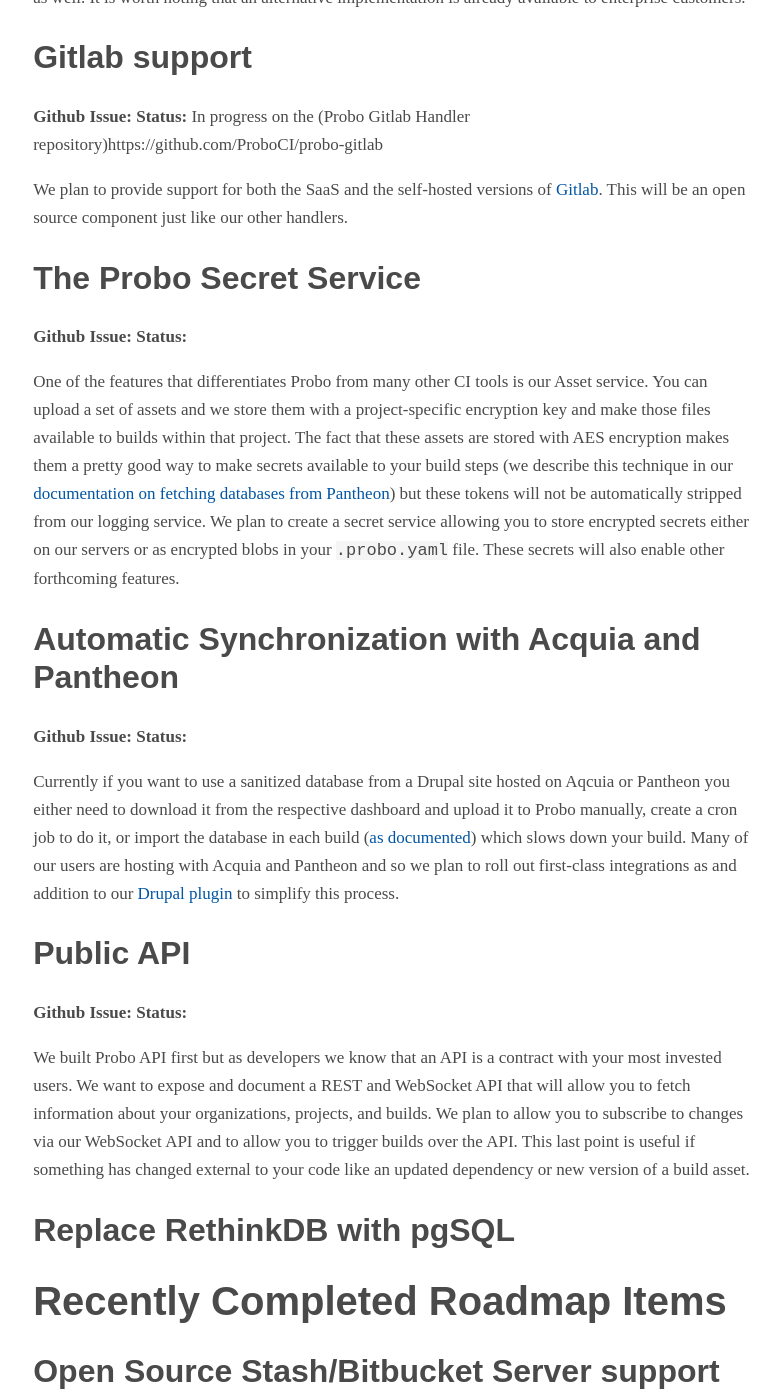
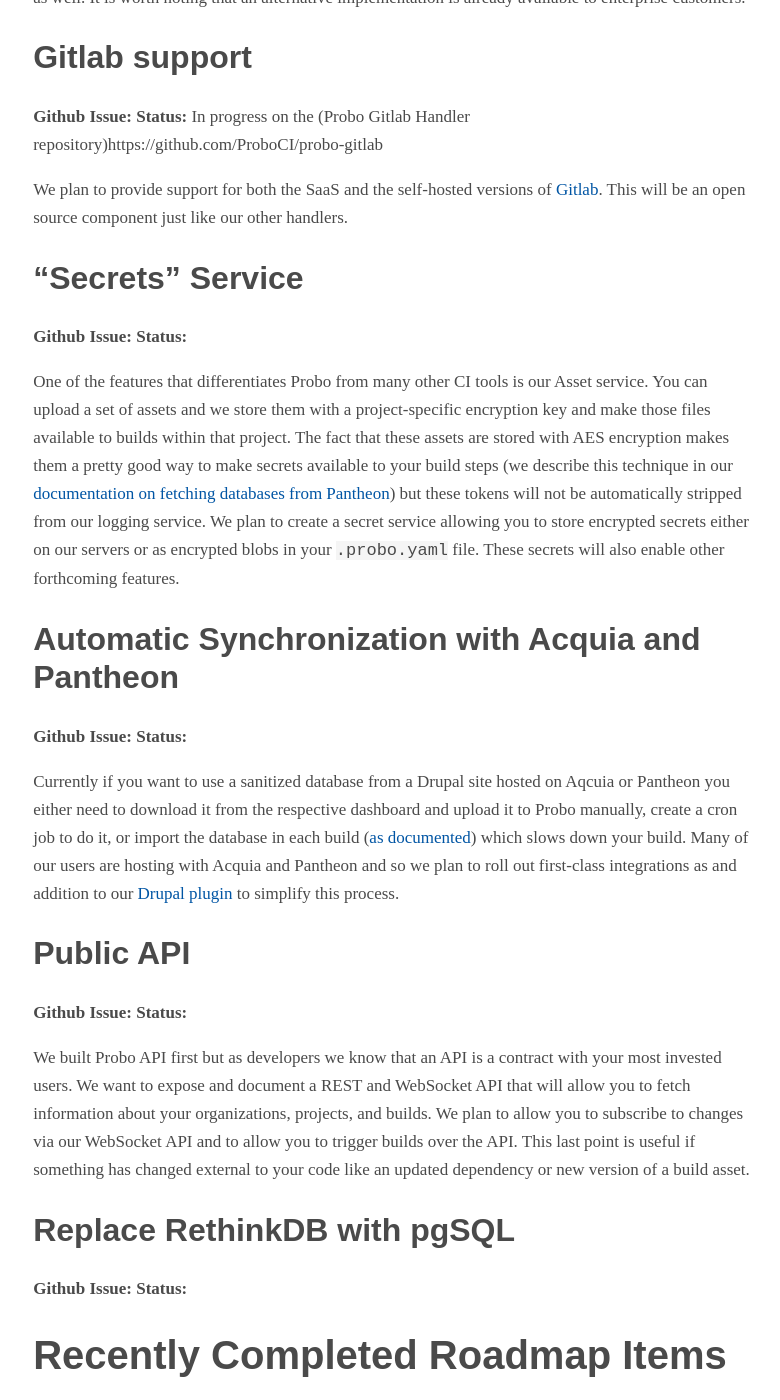
Before and after one commit to ProboCI/probo-docs, a Jekyll site: the page built from docs/roadmap.md, in a window 1280 px wide and 1400 px high, scrolled down 3050 px. Shown: the whole window, without its empty margins (402-1182 px from the left). Built offline with Jekyll 4.4.1, drawn with Linux system fonts in a browser that asks for light colours; nearby versions of some CDN libraries; some web fonts are replaced.

Commit message:
Update roadmap.md

```diff
--- a/docs/roadmap.md
+++ b/docs/roadmap.md
@@ -9,7 +9,9 @@
 
 *Last updated August 17, 2017*
 # Currently Active Roadmap Items
+
 ## Branch Builds and Status Badges
+
 **Github Issue:**
 **Status:** In Progress
 
@@ -18,60 +20,70 @@
 We also plan to provide consistent links to the most recent build for a given branch. This will be especially helpful for building and testing micro-services as you will be able point one service at the most recent build on the appropriate branch of another service, always present and always up to date.
 
 ## Live web updates via WebSockets
+
 **Github Issue:**
 **Status:** In Progress
 
 When you have a build running you don't want to pound the refresh button and with many CI services you don't have to. We built our infrastructure to support this feature but it has perpetually slipped into "sprint next". This feature is nearing the top of our priority list and we have started to create our WebSocket implementation in a way that will allow us to open source it and also provide this as a part of the forthcoming public API (more on that below). Our WebSocket feature aims to update build statuses, update step statuses, and stream log messages for builds in progress to the browser in realtime.
 
 ## Multiple Containers Per-Project
+
 **Github Issue:**
 **Status:** In Progress
 
 Currently Probo runs each environment in a "fat container". What does that mean? It means we have a [docker base image](https://hub.docker.com/r/proboci/ubuntu-14.04-lamp/) that contains all of our services and our [simple process manager ](https://github.com/proboci/proboscis) starts the LAMP stack and multiplexes the stdout and stderr output so that all are available outside of docker. This approach has had a number of benefits for us in that we can very easily encapsulate control, and monitor an entire build's environment with the fewest moving parts as possible. It also means, though, that it's harder for us to provide a mix-and-match set of services that you can opt in and out of. We plan to support sets of containers in addition to the single monolith as an upcoming feature to enable an easier mix-and-match of services at different versions. This could also play a part in our matrix build feature further described below.
 
 ## First class support for non-LAMP Stacks
+
 **Github Issue:**
 **Status:**
 
 Currently Probo provides a LAMP environment as the basis for every build. Some industrious users have coerced Probo into supporting other stacks through means that are not for the faint of heart. It has always been our intention to support other languages and we abhor hacks and have always intended to provide both alternative language images that ship with other languages pre-installed (you can always install them yourself) and to make the services that we start on boot completely configurable.
 
 ## Matrix builds
+
 **Github Issue:**
 **Status:**
 
 A build matrix can mean different things in different contexts, but it generally describes a single trigger kicking off multiple steps that may execute in parallel and where the result of a "build" is an aggregate of these other steps. This may be used to run the same test suite on multiple versions of your language (say PHP 5 and 7), it may mean running different portions of your test suite in parallel, or it might mean both. We have Matrix Builds on our roadmap with the intention of supporting both use cases grouping and collecting output from a multi-dimensional set of inputs. This may combine with our cached build steps in interesting ways to build a common base environment and then to run portions of your test suites in parallel.
 
 ## Cached Build Steps
+
 **Github Issue:**
 **Status:**
 
 Some of projects have time consuming and computationally expensive steps necessary to bootstrap their environments. We know first hand how frustrating it can be to kick off a new build and have to wait for some package to install or some database to import before you can get to the new and different part of this particular build. We are planning an exciting feature that would allow you to mark build steps as cacheable and to specify a time-to-live for the cached artifact. That way we can capture that as a customized base image that we can start from for your future builds until you change the configuration for those steps, upload new assets that require a rebuild, or allow the cached artifact to time out.
 
 ## SSH Access to Your Build Environments
+
 **Github Issue:**
 **Status:**
 
 Nothing is more frustrating than when a CI build on some remote service has failed without any helpful message in the logs and without any way to go and figure out what went wrong. Probo already has a leg up on many services because you can click around your website to see what caused the failed test, but that only works if your build was able to bootstrap the project. If you have a complex build setup getting your initial successful build run can sometimes be a little tricky. Currently we have a probo employee look at your build and answer your questions but we want to empower you so we have always planned to give you SSH access to your build environments. We have even written a simple proof of concept implementation that terminates your SSH connection, fires up your container, and pipes your SSH terminal session into a bash process inside the container. We plan to turn this into a fully supported and open sourced component that will allow you to SSH into any container to do some live exploration and debugging. This will support your proper OpenSSH client and we hope to follow on with a web console as well. It is worth noting that an alternative implementation is already available to enterprise customers.
 
 ## Gitlab support
+
 **Github Issue:**
 **Status:** In progress on the (Probo Gitlab Handler repository)https://github.com/ProboCI/probo-gitlab
 
 We plan to provide support for both the SaaS and the self-hosted versions of [Gitlab](https://about.gitlab.com/). This will be an open source component just like our other handlers.
 
-## The Probo Secret Service
+## "Secrets" Service
+
 **Github Issue:**
 **Status:**
 
 One of the features that differentiates Probo from many other CI tools is our Asset service. You can upload a set of assets and we store them with a project-specific encryption key and make those files available to builds within that project. The fact that these assets are stored with AES encryption makes them a pretty good way to make secrets available to your build steps (we describe this technique in our [documentation on fetching databases from Pantheon](http://probo.ci/docs/tutorials/pantheon/)) but these tokens will not be automatically stripped from our logging service. We plan to create a secret service allowing you to store encrypted secrets either on our servers or as encrypted blobs in your `.probo.yaml` file. These secrets will also enable other forthcoming features.
 
 ## Automatic Synchronization with Acquia and Pantheon
+
 **Github Issue:**
 **Status:**
 
 Currently if you want to use a sanitized database from a Drupal site hosted on Aqcuia or Pantheon you either need to download it from the respective dashboard and upload it to Probo manually, create a cron job to do it, or import the database in each build ([as documented](http://probo.ci/docs/tutorials/pantheon/)) which slows down your build. Many of our users are hosting with Acquia and Pantheon and so we plan to roll out first-class integrations as and addition to our [Drupal plugin](http://probo.ci/docs/plugins/drupal-plugin/) to simplify this process.
 
 ## Public API
+
 **Github Issue:**
 **Status:**
 
@@ -79,14 +91,20 @@
 
 ## Replace RethinkDB with pgSQL
 
+**Github Issue:**
+**Status:**
+
 # Recently Completed Roadmap Items
+
 ## Open Source Stash/Bitbucket Server support
+
 **Github Issue: None**
 **Status: Done**
 
 We have had support for Bitbucket Server (formerly known as Stash) since we launched the service publicly but have only made it available to enterprise customers of our hosted SaaS edition. On our near-term roadmap is opening our Bitbucket Server (and Stash) integration for use with any of our plans. In addition, we are going to open source our Bitbucket Server Handler under an Apache 2 license just as we have done with our [Bitbucket Handler](https://github.com/proboci/probo-bitbucket) and [Github Handler](https://github.com/ProboCI/probo/blob/master/lib/GithubHandler.js) services.
 
 ## A LAMP Image Based on 16.04
+
 **Github Issue:**
 **Status:** Done
 
```
